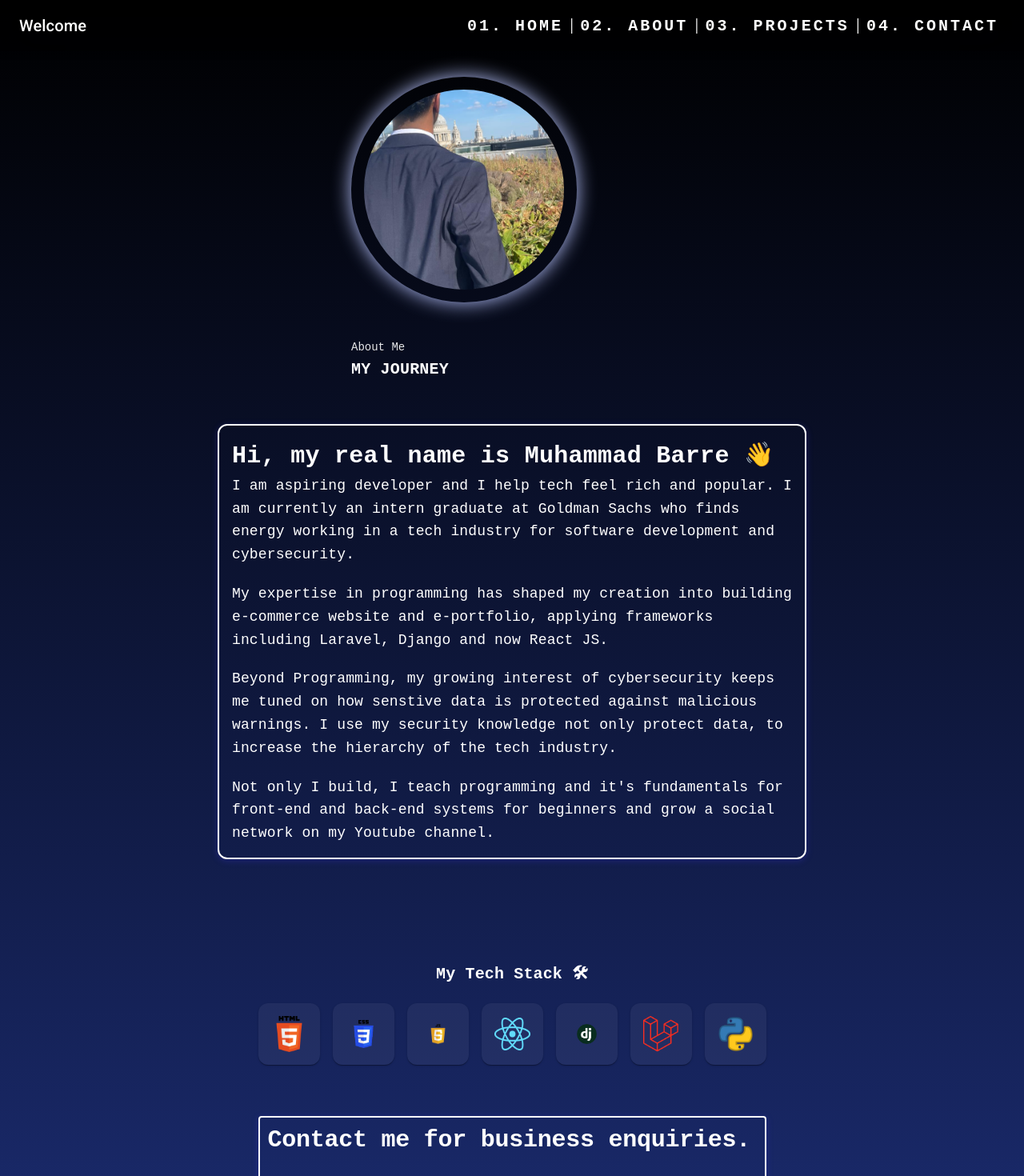
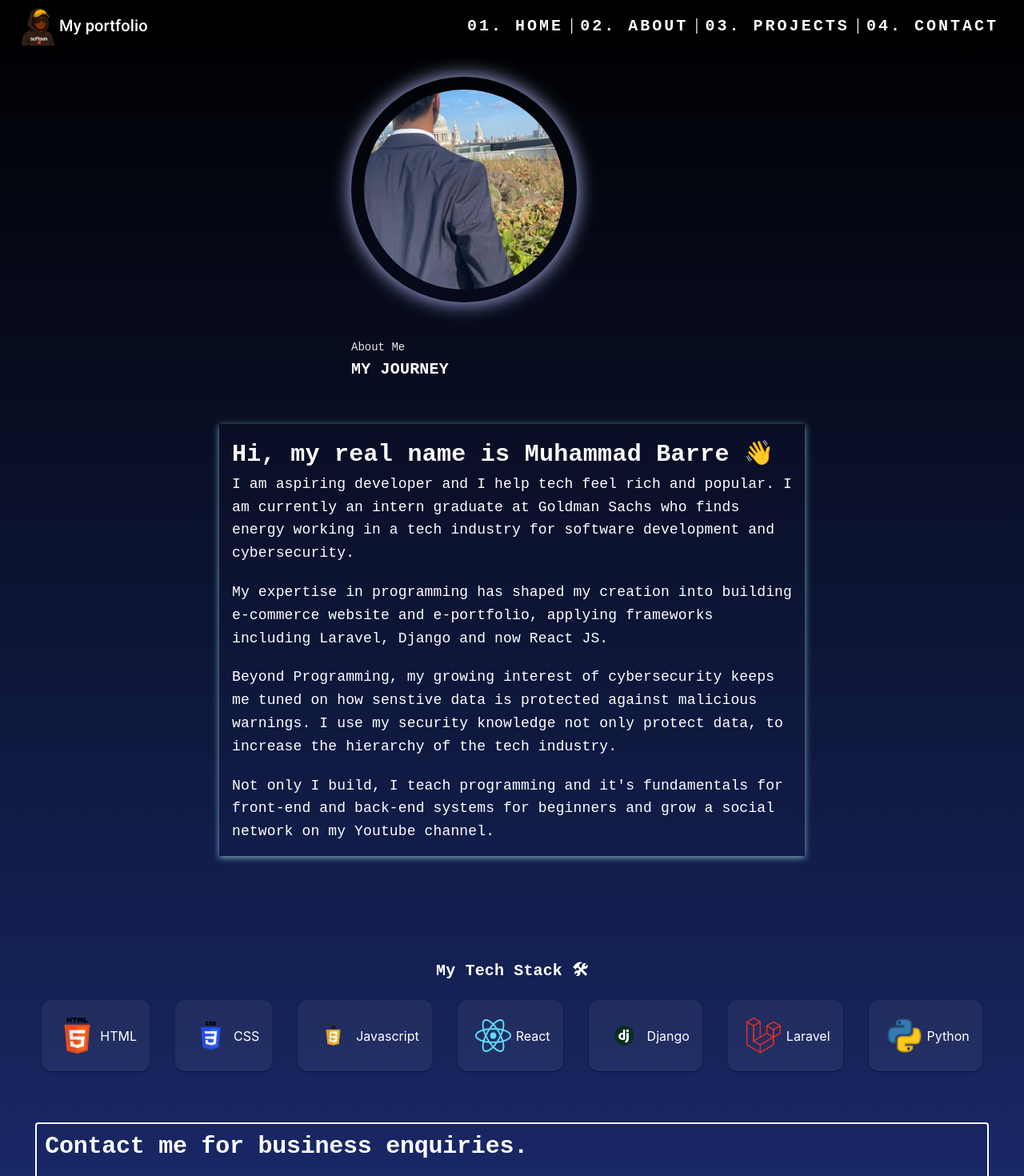
Before and after one commit to MBarre28/mb-portfolio, a React (Create React App) app: page /about in a window 1280 px wide. Shown: the top 1470 px of the page at 80% size. Built offline with nearby package versions, Linux system fonts and the light colour scheme; some icons are missing.

Commit message:
portfolio modifications :)

```diff
--- a/src/component/NavBar/about.js
+++ b/src/component/NavBar/about.js
@@ -10,16 +10,17 @@ import Link from '@mui/material/Link';
 import { Typewriter } from 'react-simple-typewriter';
 import { motion } from 'framer-motion';
 import { Card, Tooltip } from '@mui/material';
+import { Margin } from "@mui/icons-material";
 
 
 const techStack = [
-    { name: 'HTML', logo: '/images/html.png' },
-    { name: 'CSS', logo: '/images/css.png' },
-    { name: 'Javascript', logo: '/images/javascript.png' },
-    { name: 'React', logo: '/images/react.png' },
-    { name: 'Django', logo: '/images/django.png' },
-    { name: 'laravel', logo: '/images/laravel.png' },
-    { name: 'python', logo: '/images/python.png'},
+    { name: 'HTML', logo: '/images/html.png', description: 'HTML'},
+    { name: 'CSS', logo: '/images/css.png', description: 'CSS' },
+    { name: 'Javascript', logo: '/images/javascript.png', description: 'Javascript' },
+    { name: 'React', logo: '/images/react.png', description: 'React' },
+    { name: 'Django', logo: '/images/django.png', description: 'Django' },
+    { name: 'laravel', logo: '/images/laravel.png', description: 'Laravel' },
+    { name: 'Python', logo: '/images/python.png', description: 'Python'},
 ]
 
 const About = () => {
@@ -135,16 +136,19 @@ const About = () => {
                 <Typography varient="h6" fontSize={'20px'} fontFamily={'monospace'} fontWeight={'bold'} mt={'1'}> MY JOURNEY </Typography>
             </motion.div>
 
+            <motion.div
+                initial={{ opacity: 0, y: 40 }}
+                transition={{ duration: 2 }}
+                animate={{ opacity: 1, y: 0 }}
+            >
+
             {/* Right hand section */}
             <Box
                 sx={{
-                    border: '2px solid #ffff',
                     margin: '5px',
                     mb: '1rem',
-                    borderRadius: '12px',
-                    boxShadow: '0 2px 8px rgba(55, 52, 224, 0.3)',
+                    boxShadow: '0 2px 8px rgba(174, 247, 252, 0.66)',
                     p: { xs: 2, md: 2 },
-
                 }}
 
 
@@ -158,23 +162,14 @@ const About = () => {
 
                         Hi, my real name is Muhammad Barre 👋
                     </Typography>
-                </Fade>
+                    </Fade>
                 <Typography
                     variant="h6"
                     maxWidth={'700px'}
                     fontSize={'18px'}
                     fontFamily={'monospace'}
-                > <Typewriter
-
-                        words={["I am aspiring developer and I help tech feel rich and popular. I am currently an intern graduate at Goldman Sachs who finds energy working in a tech industry for software development and cybersecurity. "]}
-                        loop={1}
-                        typeSpeed={15}
-                        deleteSpeed={0}
-                        delaySpeed={1000}
-
-
-
-                    />
+                >
+                I am aspiring developer and I help tech feel rich and popular. I am currently an intern graduate at Goldman Sachs who finds energy working in a tech industry for software development and cybersecurity.
                 </Typography>
                 <br></br>
                 <Typography
@@ -182,17 +177,8 @@ const About = () => {
                     maxWidth={'700px'}
                     fontSize={'18px'}
                     fontFamily={'monospace'}
-                > <Typewriter
-
-                        words={["My expertise in programming has shaped my creation into building e-commerce website and e-portfolio, applying frameworks including Laravel, Django and now React JS. "]}
-                        loop={1}
-                        typeSpeed={15}
-                        deleteSpeed={0}
-                        delaySpeed={1000}
-
-
-
-                    />
+                >
+                My expertise in programming has shaped my creation into building e-commerce website and e-portfolio, applying frameworks including Laravel, Django and now React JS.
                 </Typography>
                 <br></br>
                 <Typography
@@ -200,38 +186,21 @@ const About = () => {
                     maxWidth={'700px'}
                     fontSize={'18px'}
                     fontFamily={'monospace'}
-                > <Typewriter
-
-                        words={["Beyond Programming, my growing interest of cybersecurity keeps me tuned on how senstive data is protected against malicious warnings. I use my security knowledge not only protect data, to increase the hierarchy of the tech industry. "]}
-                        loop={1}
-                        typeSpeed={15}
-                        deleteSpeed={0}
-                        delaySpeed={1000}
-
-
-
-                    />
+                >
+                Beyond Programming, my growing interest of cybersecurity keeps me tuned on how senstive data is protected against malicious warnings. I use my security knowledge not only protect data, to increase the hierarchy of the tech industry.
                 </Typography>
                 <br></br>
-
                 <Typography
                     variant="h6"
                     maxWidth={'700px'}
                     fontSize={'18px'}
                     fontFamily={'monospace'}
-                > <Typewriter
+                >
 
-                        words={[" Not only I build, I teach programming and it's fundamentals for front-end and back-end systems for beginners and grow a social network on my Youtube channel."]}
-                        loop={1}
-                        typeSpeed={15}
-                        deleteSpeed={0}
-                        delaySpeed={1000}
-
-
-
-                    />
+                Not only I build, I teach programming and it's fundamentals for front-end and back-end systems for beginners and grow a social network on my Youtube channel.
                 </Typography>
             </Box>
+            </motion.div>
             {/* ===== TECH STACK SECTION ===== */}
             <Box mt={8}>
                 <motion.div
@@ -260,12 +229,14 @@ const About = () => {
                                         alignItems: "center",
                                         justifyContent: "center",
                                         p: 2,
+                                        mx: 1,
                                         borderRadius: 3,
                                         bgcolor: "rgba(255,255,255,0.05)",
+                                        color: '#ffff',
                                         transition: "0.3s",
                                         "&:hover": {
                                             transform: "scale(1.1)",
-                                            boxShadow: "0 0 15px rgba(38, 60, 184, 0.6)",
+                                            boxShadow: "0 0 15px rgba(82, 192, 211, 0.6)",
                                         },
                                     }}
                                 >
@@ -273,12 +244,14 @@ const About = () => {
                                         component="img"
                                         src={tech.logo}
                                         alt={tech.name}
+                                        margin = {0.75}
                                         sx={{
                                             width: "45px",
                                             height: "45px",
-                                            objectFit: "contain",
+                                            objectFit: 'contain',
                                         }}
                                     />
+                                    {tech.description}
                                 </Card>
                             </Tooltip>
 
@@ -286,6 +259,8 @@ const About = () => {
                     ))}
 
                 </Grid>
+
+                {/* CONTACT BOX */}
 
                 <Box mt={8}>
                     <Card sx={{
--- a/src/component/NavBar/footer.js
+++ b/src/component/NavBar/footer.js
@@ -17,7 +17,7 @@ const Footer = () => {
                 justifyContent: 'space-between',
                 bottom: 0,
                 left: 0,
-                background: 'linear-gradient(to top, #000000, #1a2a6cbd)',
+                background: 'linear-gradient(to top, #0c0c0cff, #0a0c16bd)',
                 color: '#fff',
                 textAlign: 'left',
                 py: 3,
--- a/src/component/NavBar/home.js
+++ b/src/component/NavBar/home.js
@@ -31,7 +31,7 @@ return (
     }}
   >
     {/* Left side: Text */}
-    <Box flex="1">
+    <Box flex="6" mb={2}>
       <Typography
         variant="h6"
         fontFamily="monospace"
@@ -132,8 +132,8 @@ return (
       src="/images/softsen.png"
       alt="softsen logo"
       sx={{
-        maxWidth: '350px',
-        width: { xs: "80%", sm: "60%", md: "40%" },
+        maxWidth: '700px',
+        width: { xs: "60%", sm: "50%", md: "40%" },
         boxShadow: '0 2px 8px rgba(0,0,0,0.3)',
         borderRadius: '10px',
       }}
--- a/src/component/NavBar/navbar.js
+++ b/src/component/NavBar/navbar.js
@@ -6,6 +6,7 @@ import Box from '@mui/material/Box';
 import Toolbar from '@mui/material/Toolbar';
 import Typography from '@mui/material/Typography';
 import Button from '@mui/material/Button';
+import Link from '@mui/material';
 import { styled, alpha } from '@mui/material/styles';
 import { color, spacing } from '@mui/system';
 
@@ -38,9 +39,17 @@ const Navbar = () => {
         zIndex: (theme) => theme.zIndex.drawer + 1,
       }}>
         <Toolbar>
+          <Box
+          component={'img'}
+          src='/images/softsen.png'
+          alt='softsen logo'
+          maxHeight={'50px'}
+          display={'absolute'}
+          >
 
+          </Box>
           <Typography variant="h6" component="div" sx={{ flexGrow: 1 }}>
-            Welcome
+            My portfolio
           </Typography>
           <Button color="inherit" href="/" sx={{
             fontSize: '1.25rem',
@@ -50,7 +59,7 @@ const Navbar = () => {
             letterSpacing: 3,
             transition: 'all 0.3s ease',
             '&:hover': {
-              color: '#263cb8ff',
+              color: '#43a7c5ff',
               textDecoration: 'underline',
               transform: 'scale(1.05)'
 
@@ -64,7 +73,7 @@ const Navbar = () => {
             letterSpacing: 3,
             transition: 'all 0.3s ease',
             '&:hover': {
-              color: '#263cb8ff',
+              color: '#43a7c5ff',
               textDecoration: 'underline',
               transform: 'scale(1.05)'
 
@@ -78,7 +87,7 @@ const Navbar = () => {
             letterSpacing: 3,
             transition: 'all 0.3s ease',
             '&:hover': {
-              color: '#263cb8ff',
+              color: '#43a7c5ff',
               textDecoration: 'underline',
               transform: 'scale(1.05)'
 
@@ -92,7 +101,7 @@ const Navbar = () => {
             letterSpacing: 3,
             transition: 'all 0.3s ease',
             '&:hover': {
-              color: '#263cb8ff',
+              color: '#43a7c5ff',
               textDecoration: 'underline',
               transform: 'scale(1.05)'
 
```
Also changed, not shown: src/component/NavBar/contact.js (+110 -26 lines).
